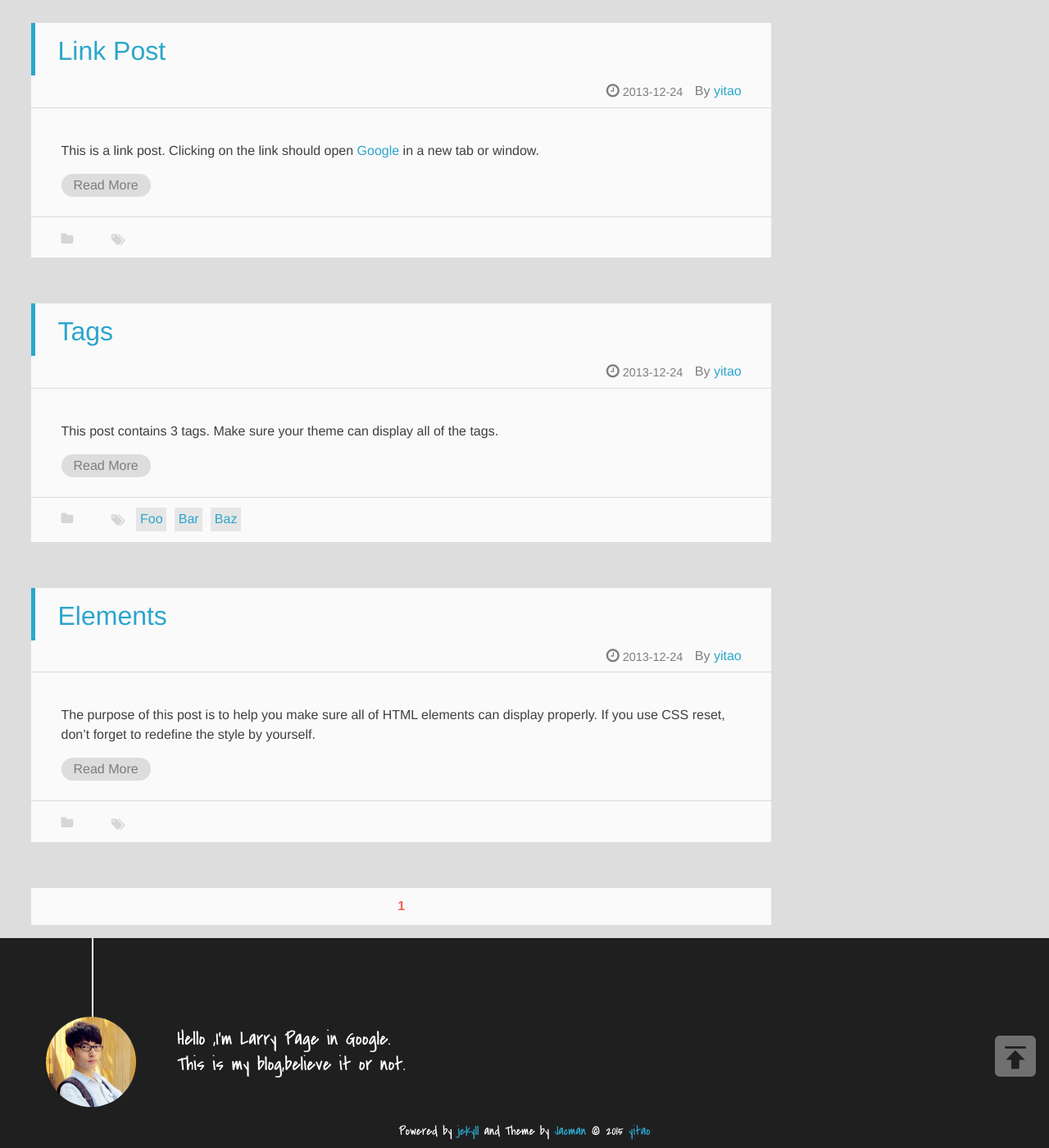
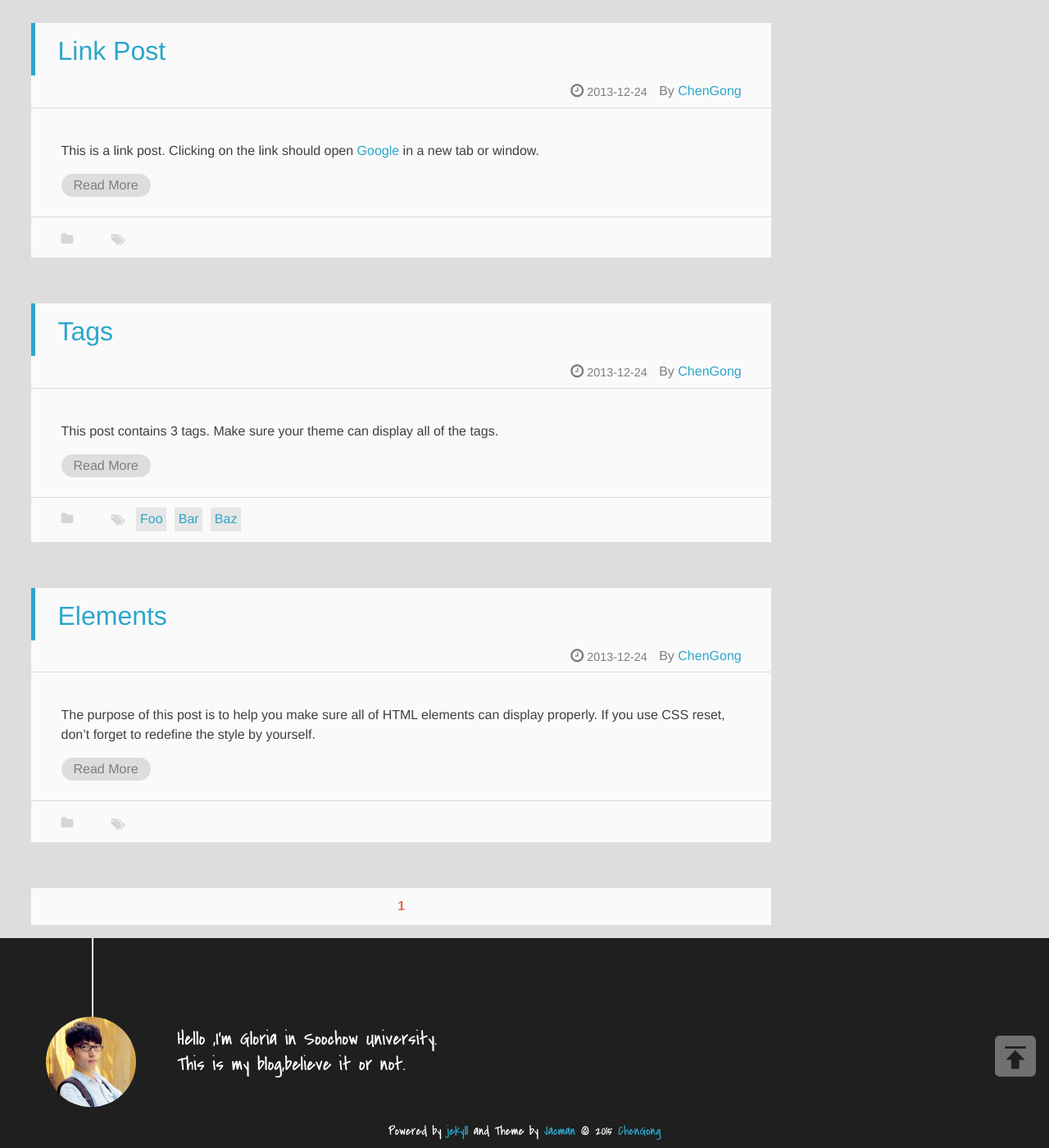
Before and after one commit to gloria0108/gloria0108.github.io, a Jekyll site: the page built from index.html, in a window 1280 px wide and 1400 px high, scrolled down 4217 px. Shown: the whole window at 82% size. Built offline with Jekyll 4.4.1, drawn with Linux system fonts in a browser that asks for light colours; emoji names are drawn with the system emoji font; Markdown is read by kramdown in place of the engine named in the settings; formulas are drawn with MathJax 3; the list of posts is cut into pages by our own code; some of the changed text lies outside the part shown.

Commit message:
Update _config.yml

```diff
--- a/_config.yml
+++ b/_config.yml
@@ -88,8 +88,8 @@ share_button: true #enable share buttons if true
 
 #### Author information
 author:
-  name: yitao      ## e.g. wuchong Author name
-  intro_line1:  "Hello ,I'm Larry Page in Google."    ## your introduction on the bottom of the page
+  name: ChenGong      ## e.g. wuchong Author name
+  intro_line1:  "Hello ,I'm Gloria in Soochow University."    ## your introduction on the bottom of the page
   intro_line2:  "This is my blog,believe it or not."  ## the 2nd line
   weibo:      ## e.g. wuchong1014 or 2176287895 for http://weibo.com/2176287895
   weibo_verifier:  ## e.g. b3593ceb Your weibo-show widget verifier ,if you use weibo-show it is needed.
@@ -114,8 +114,8 @@ toc:
 
 #### Links
 links:
-  码农圈: https://coderq.com
-  Jark's Blog: http://wuchong.me
+  ## 码农圈: https://coderq.com
+  ## Jark's Blog: http://wuchong.me
 
 #### Comment
 duoshuo_shortname:    ## e.g. wuchong   your duoshuo short name.
```
